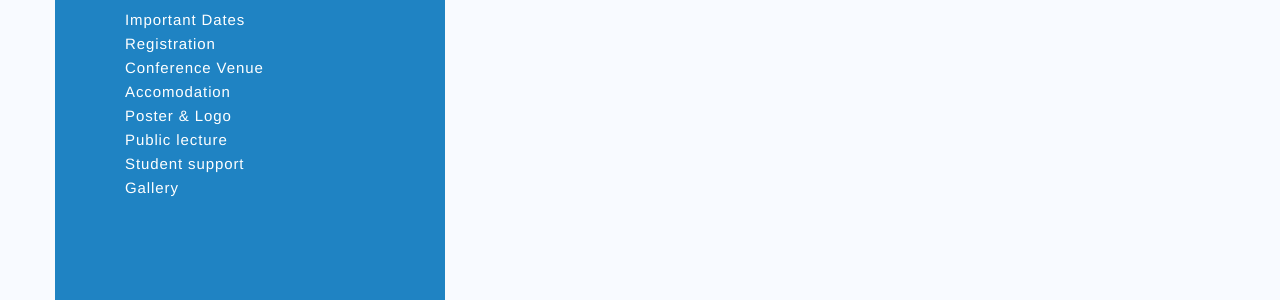
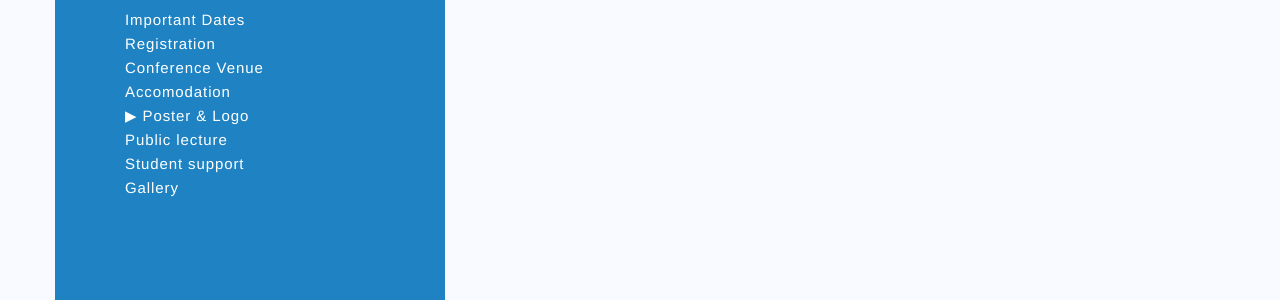
Before and after one commit to SQM2021/SQM2021.github.io, a Jekyll site: the page built from _pages/general-info/poster-logo.md, in a window 1280 px wide. Shown: the part 507-807 px from the top of the page. Built offline with Jekyll 4.4.1, drawn with Linux system fonts in a browser that asks for light colours.

Commit message:
20210913-002

```diff
--- a/_includes/sidebar.html
+++ b/_includes/sidebar.html
@@ -17,7 +17,7 @@
     {% assign posts = site.pages | sort_natural: 'order' %}
     {% for pp in posts %}
     {% if pp.categoryname == page.categoryname %}
-    <li class="sidebar-link"><a href="{{ pp.url }}"> {{ pp.title }}</a></li>
+    <li class="sidebar-link"><a href="{{ pp.url }}"> {% if pp == page %} ▶︎ {% endif %} {{ pp.title }}</a></li>
     {% endif %}
     {% endfor %}
   </ul>
```
Also changed, not shown: _layouts/home.html (+0 -15 lines).
